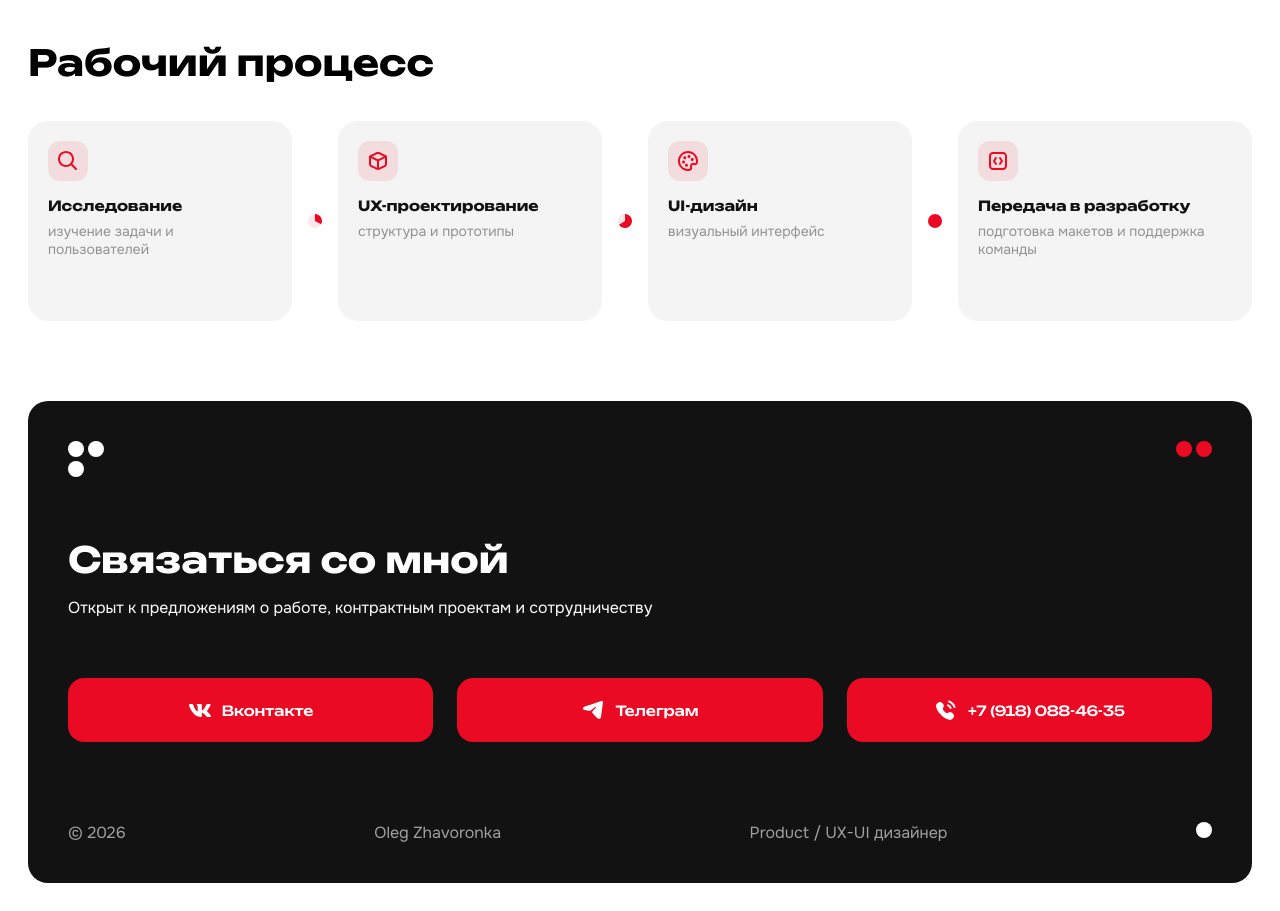
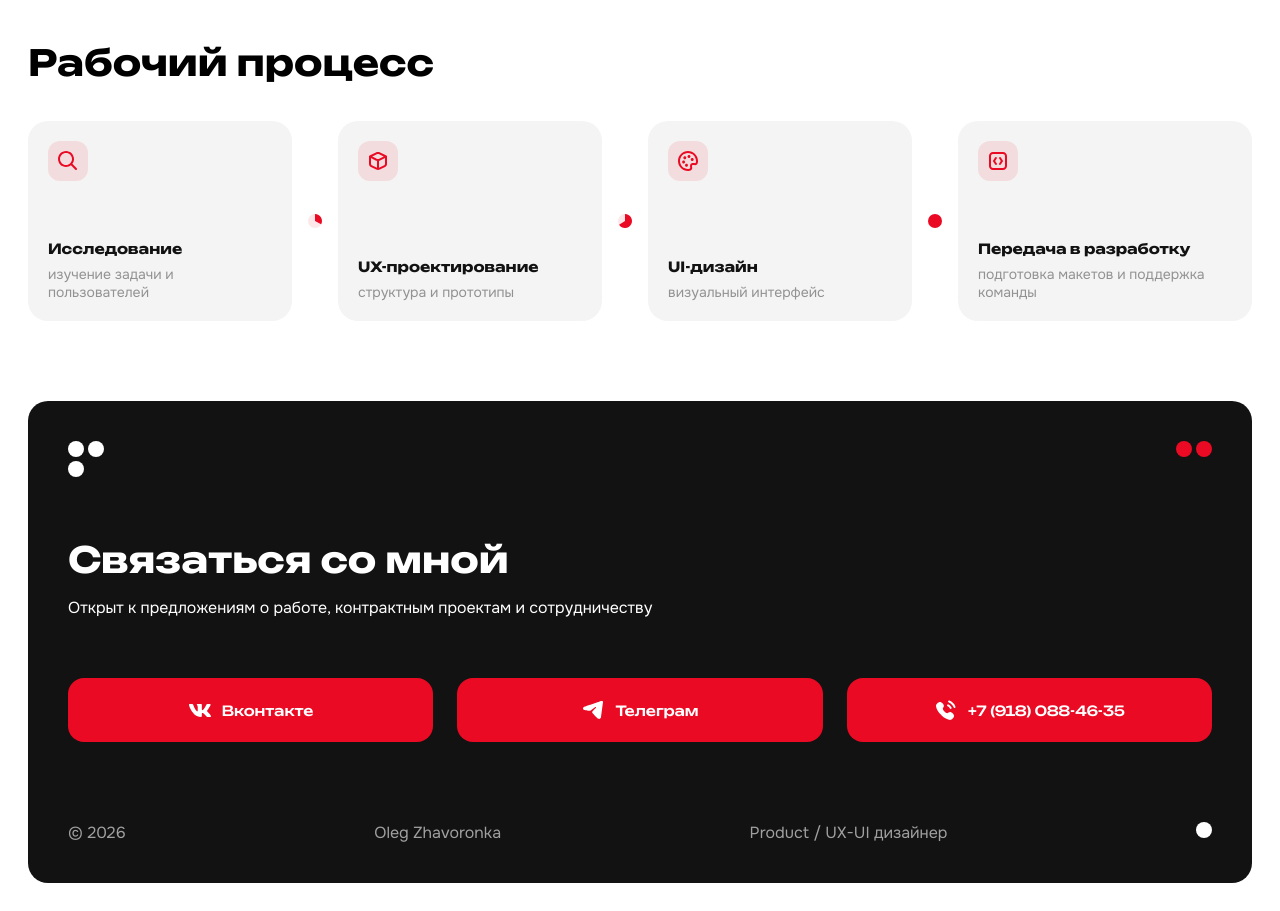
Before and after one commit to leSchb/olegaweb-repo, a Next.js app: page / in a window 1280 px wide. Shown: the part 4180-5091 px from the top of the page. Built offline with nearby package versions, Linux system fonts and the light colour scheme.

Commit message:
fix reviews ui

```diff
--- a/components/work-proccess/ui/card/index.tsx
+++ b/components/work-proccess/ui/card/index.tsx
@@ -14,7 +14,7 @@ export default function WorkProccessCard({
     <li className={`flex-row mandatory-x-item ${classes.container}`}>
       <Container
         bgColor="light-gray"
-        className={`flex-column jusitfy-between gap-4 ${classes.content}`}
+        className={`flex-column justify-between gap-4 ${classes.content}`}
       >
         <div className={classes.icon}>
           <Icon />
```
